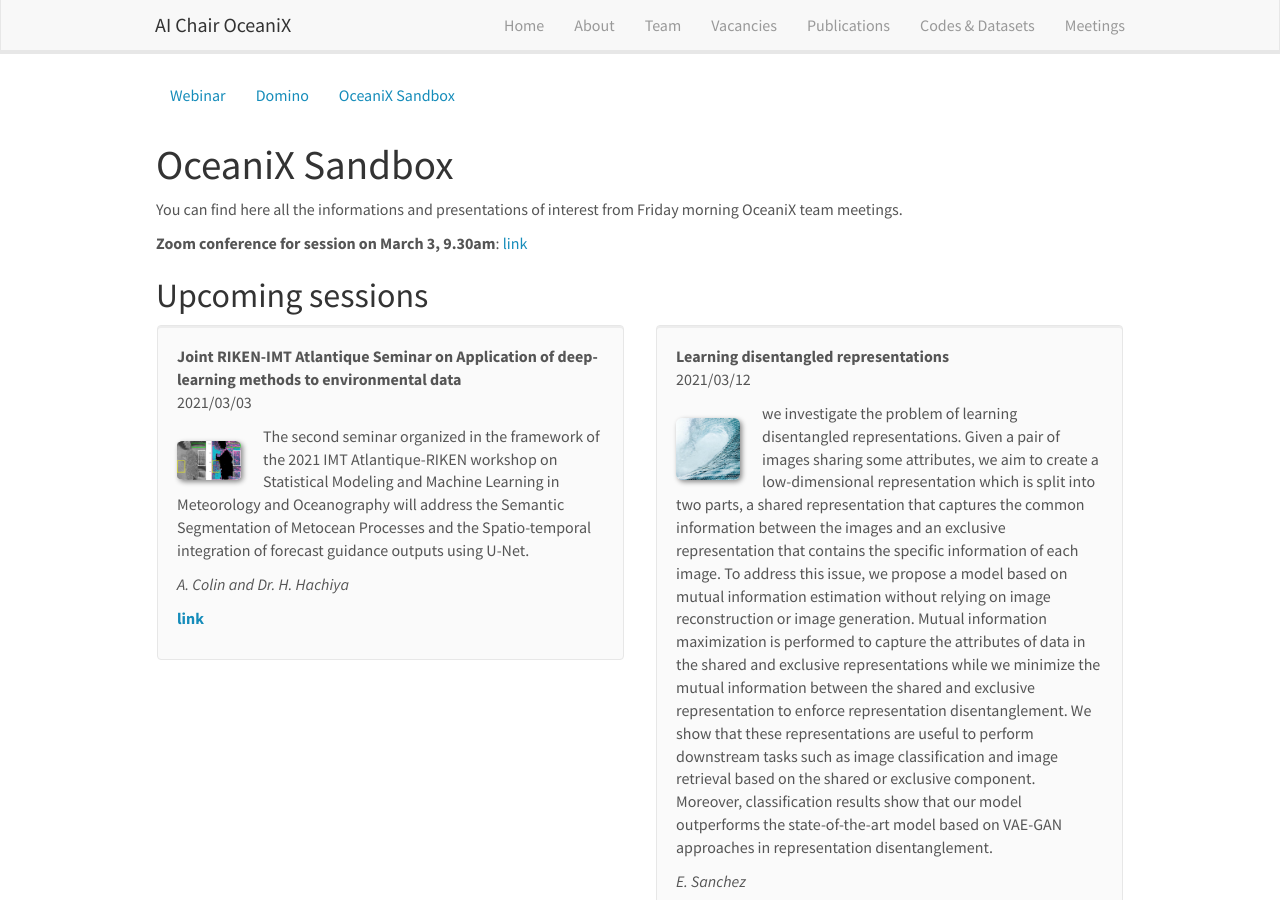
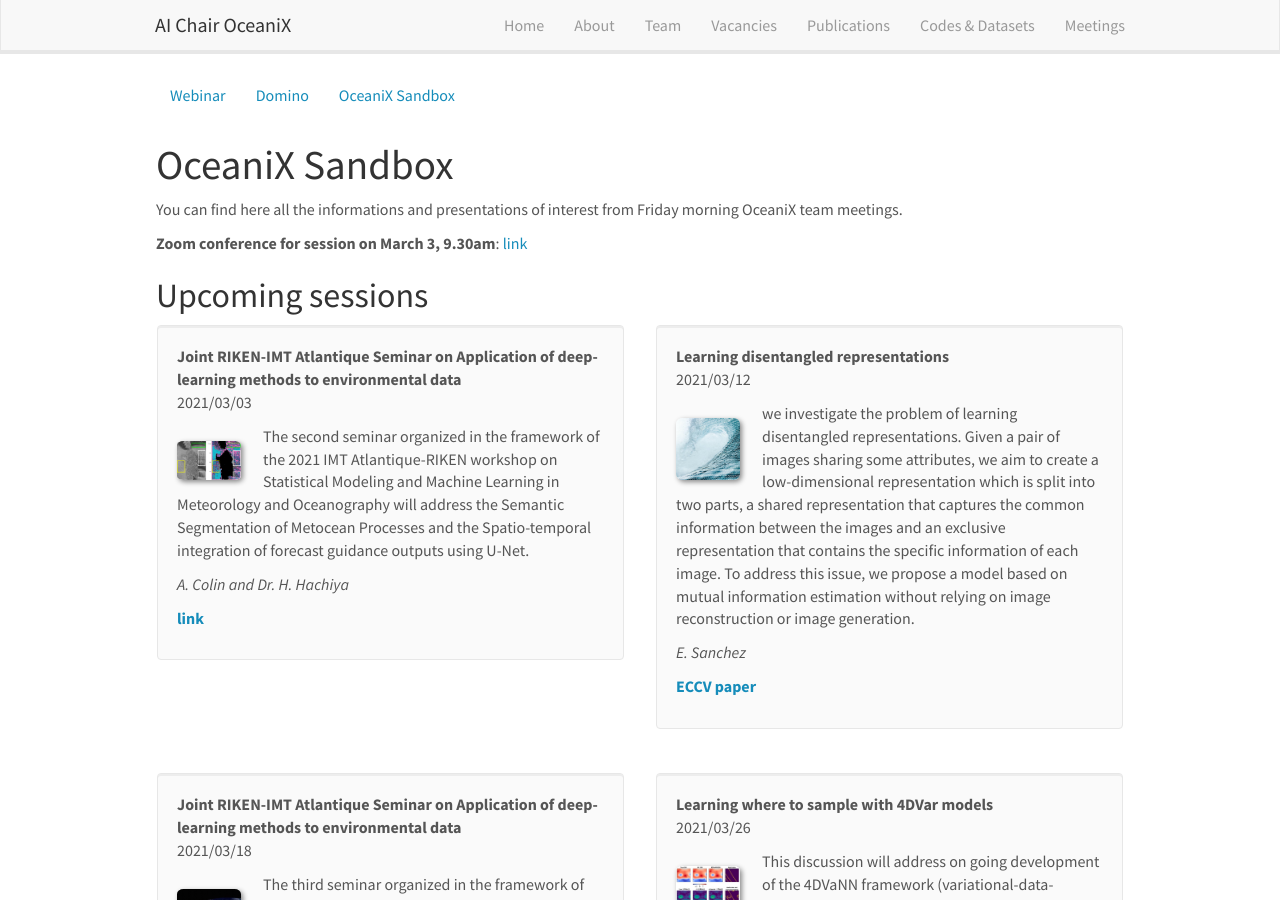
Before and after one commit to CIA-Oceanix/CIA-Oceanix.github.io, a Jekyll site: the page built from _pages/oceanix_sandbox.md, in a window 1280 px wide and 900 px high. Built offline with Jekyll 4.4.1, drawn with Linux system fonts in a browser that asks for light colours; nearby versions of some CDN libraries.

Commit message:
Update sandbox_list.yml

```diff
--- a/_data/sandbox_list.yml
+++ b/_data/sandbox_list.yml
@@ -16,7 +16,7 @@
 
 - title: "Learning disentangled representations"
   image: default.jpg
-  description: we investigate the problem of learning disentangled representations. Given a pair of images sharing some attributes, we aim to create a low-dimensional representation which is split into two parts, a shared representation that captures the common information between the images and an exclusive representation that contains the specific information of each image. To address this issue, we propose a model based on mutual information estimation without relying on image reconstruction or image generation. Mutual information maximization is performed to capture the attributes of data in the shared and exclusive representations while we minimize the mutual information between the shared and exclusive representation to enforce representation disentanglement. We show that these representations are useful to perform downstream tasks such as image classification and image retrieval based on the shared or exclusive component. Moreover, classification results show that our model outperforms the state-of-the-art model based on VAE-GAN approaches in representation disentanglement.
+  description: we investigate the problem of learning disentangled representations. Given a pair of images sharing some attributes, we aim to create a low-dimensional representation which is split into two parts, a shared representation that captures the common information between the images and an exclusive representation that contains the specific information of each image. To address this issue, we propose a model based on mutual information estimation without relying on image reconstruction or image generation.
   date: 2021/03/12
   authors: E. Sanchez
   link:
```
